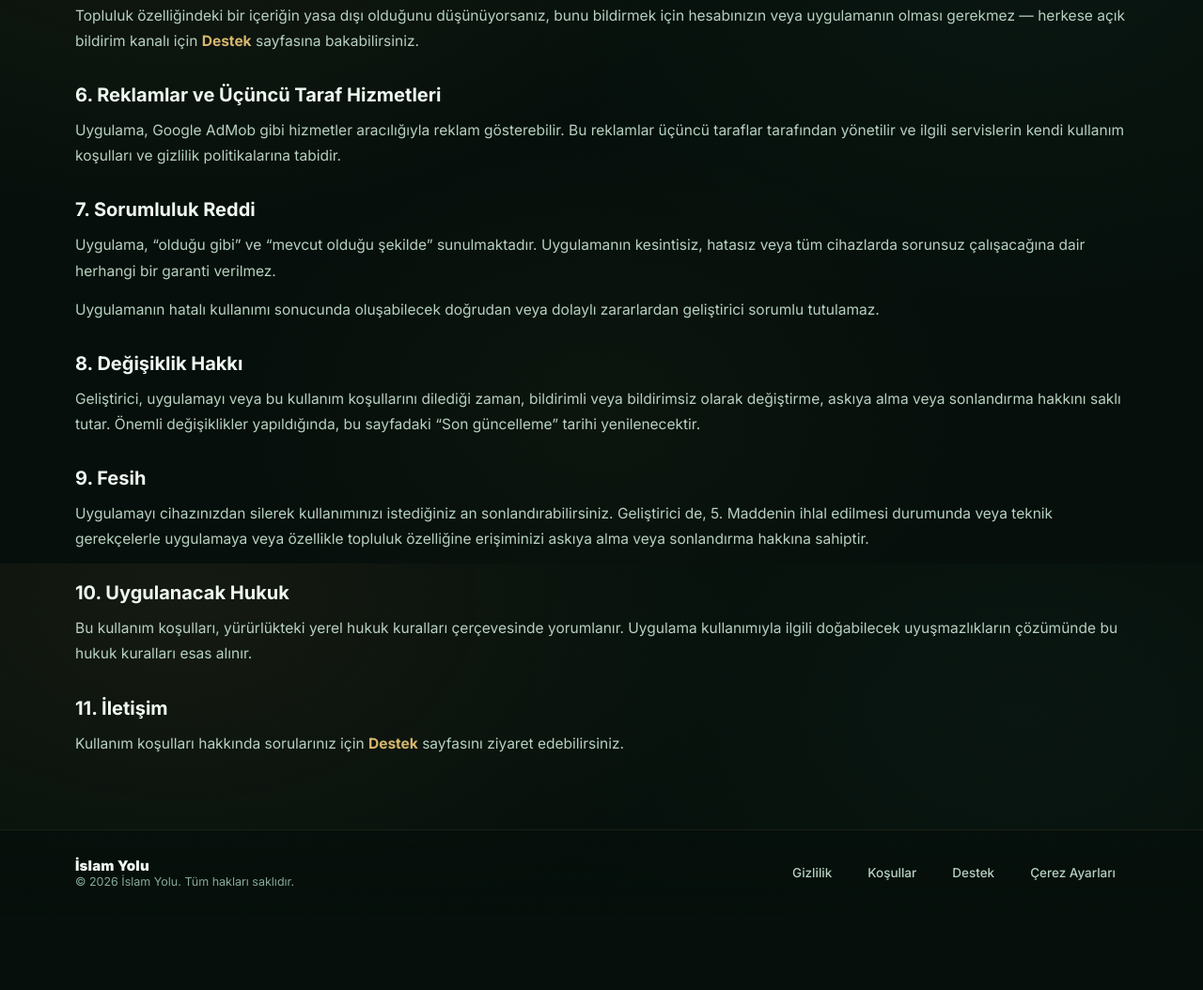
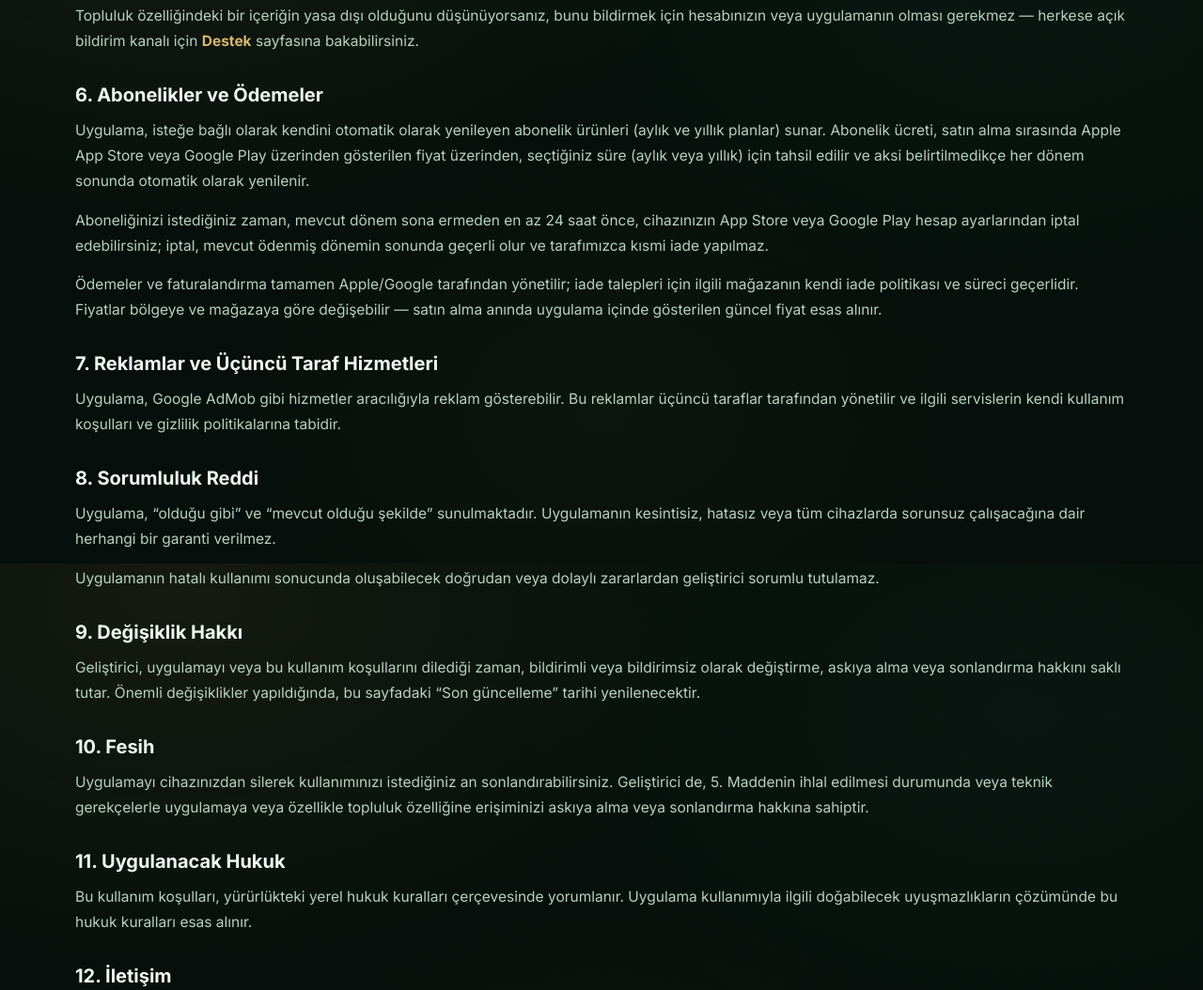
Before and after one commit to Attic0707/islamYoluWebsite, a website: page terms.html in a window 1280 px wide. Shown: the part 1000-2054 px from the top of the page at 94% size. Before the commit the page ends 1974 px from the top, so only its background shows below. Drawn offline with Linux system fonts and the light colour scheme.

Commit message:
terms update again

```diff
--- a/terms.html
+++ b/terms.html
@@ -118,14 +118,37 @@
           sayfasına bakabilirsiniz.
         </p>
 
-        <h2>6. Reklamlar ve Üçüncü Taraf Hizmetleri</h2>
+        <h2>6. Abonelikler ve Ödemeler</h2>
+        <p>
+          Uygulama, isteğe bağlı olarak kendini otomatik olarak yenileyen
+          abonelik ürünleri (aylık ve yıllık planlar) sunar. Abonelik ücreti,
+          satın alma sırasında Apple App Store veya Google Play üzerinden
+          gösterilen fiyat üzerinden, seçtiğiniz süre (aylık veya yıllık) için
+          tahsil edilir ve aksi belirtilmedikçe her dönem sonunda otomatik
+          olarak yenilenir.
+        </p>
+        <p>
+          Aboneliğinizi istediğiniz zaman, mevcut dönem sona ermeden en az 24
+          saat önce, cihazınızın App Store veya Google Play hesap
+          ayarlarından iptal edebilirsiniz; iptal, mevcut ödenmiş dönemin
+          sonunda geçerli olur ve tarafımızca kısmi iade yapılmaz.
+        </p>
+        <p>
+          Ödemeler ve faturalandırma tamamen Apple/Google tarafından
+          yönetilir; iade talepleri için ilgili mağazanın kendi iade
+          politikası ve süreci geçerlidir. Fiyatlar bölgeye ve mağazaya göre
+          değişebilir — satın alma anında uygulama içinde gösterilen güncel
+          fiyat esas alınır.
+        </p>
+
+        <h2>7. Reklamlar ve Üçüncü Taraf Hizmetleri</h2>
         <p>
           Uygulama, Google AdMob gibi hizmetler aracılığıyla reklam gösterebilir. Bu
           reklamlar üçüncü taraflar tarafından yönetilir ve ilgili servislerin kendi
           kullanım koşulları ve gizlilik politikalarına tabidir.
         </p>
 
-        <h2>7. Sorumluluk Reddi</h2>
+        <h2>8. Sorumluluk Reddi</h2>
         <p>
           Uygulama, “olduğu gibi” ve “mevcut olduğu şekilde” sunulmaktadır. Uygulamanın
           kesintisiz, hatasız veya tüm cihazlarda sorunsuz çalışacağına dair herhangi bir
@@ -136,7 +159,7 @@
           zararlardan geliştirici sorumlu tutulamaz.
         </p>
 
-        <h2>8. Değişiklik Hakkı</h2>
+        <h2>9. Değişiklik Hakkı</h2>
         <p>
           Geliştirici, uygulamayı veya bu kullanım koşullarını dilediği zaman, bildirimli
           veya bildirimsiz olarak değiştirme, askıya alma veya sonlandırma hakkını
@@ -144,7 +167,7 @@
           tarihi yenilenecektir.
         </p>
 
-        <h2>9. Fesih</h2>
+        <h2>10. Fesih</h2>
         <p>
           Uygulamayı cihazınızdan silerek kullanımınızı istediğiniz an
           sonlandırabilirsiniz. Geliştirici de, 5. Maddenin ihlal edilmesi
@@ -152,14 +175,14 @@
           özelliğine erişiminizi askıya alma veya sonlandırma hakkına sahiptir.
         </p>
 
-        <h2>10. Uygulanacak Hukuk</h2>
+        <h2>11. Uygulanacak Hukuk</h2>
         <p>
           Bu kullanım koşulları, yürürlükteki yerel hukuk kuralları çerçevesinde
           yorumlanır. Uygulama kullanımıyla ilgili doğabilecek uyuşmazlıkların çözümünde
           bu hukuk kuralları esas alınır.
         </p>
 
-        <h2>11. İletişim</h2>
+        <h2>12. İletişim</h2>
         <p>
           Kullanım koşulları hakkında sorularınız için
           <a href="support.html">Destek</a> sayfasını ziyaret edebilirsiniz.
```
Also changed, not shown: en/terms.html (+11 -6 lines).
